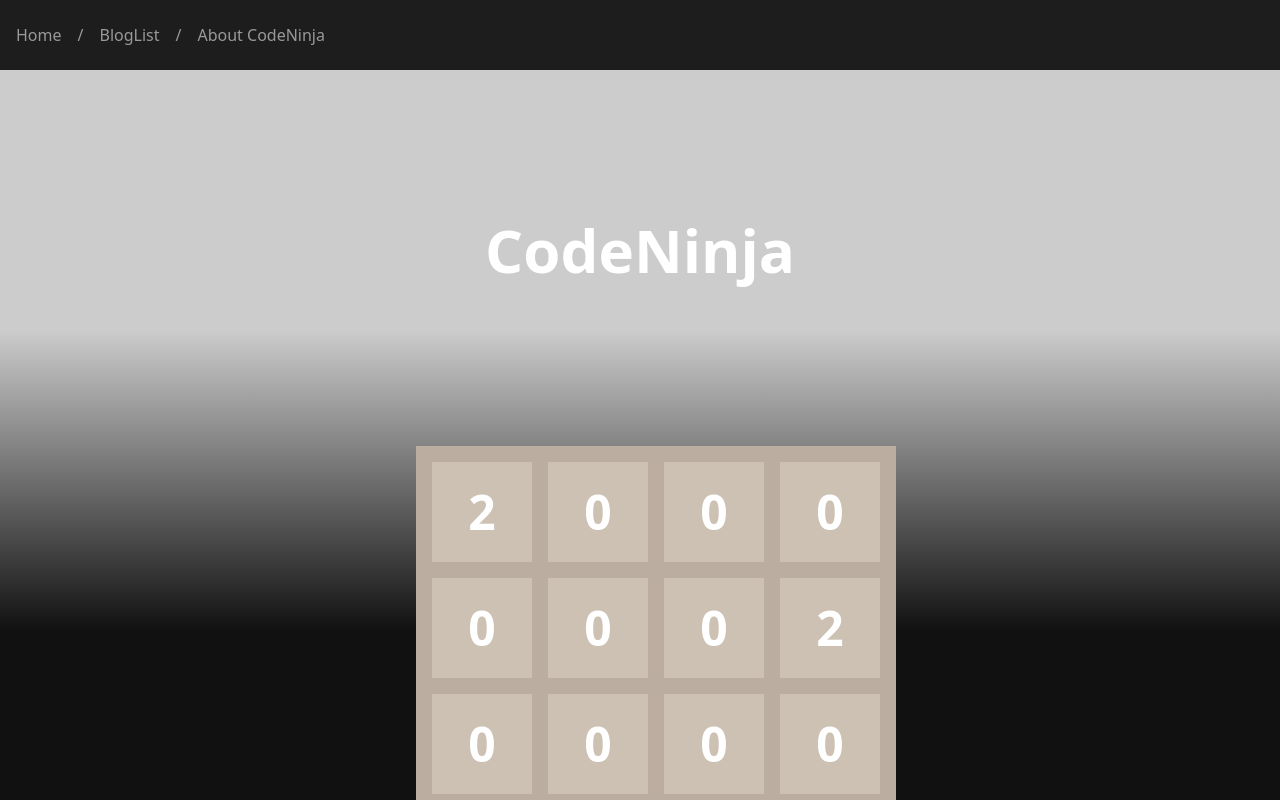
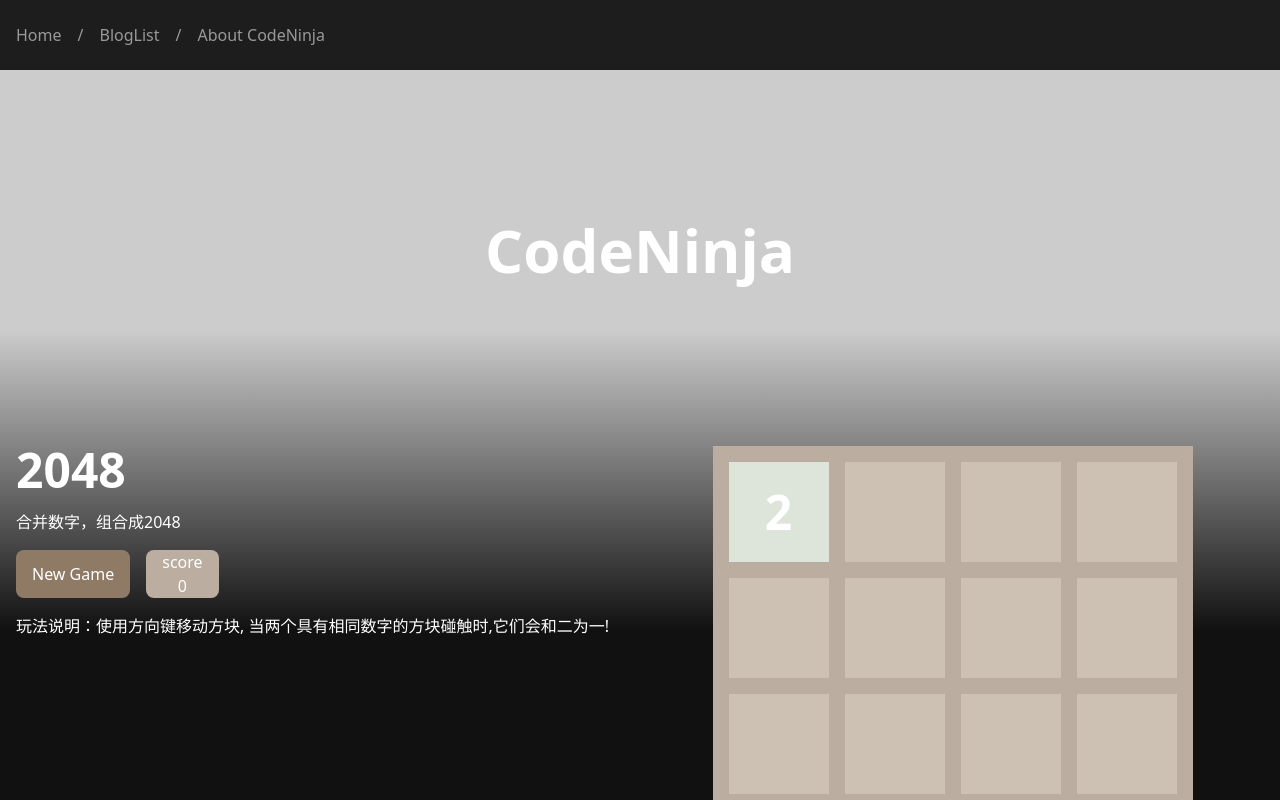
Before and after one commit to zhous1993/codeNinjaBlog, a Next.js app: page /post/game2048 in a window 1280 px wide. Shown: the top 800 px of the page. Built offline with nearby package versions, Linux system fonts and the light colour scheme; no server answers.

Commit message:
feat: 完善2048

```diff
--- a/pages/post/game2048.tsx
+++ b/pages/post/game2048.tsx
@@ -3,19 +3,22 @@ import Layout from '@/components/layout';
 import { DIRECTION, Games } from '@/util/games';
 import React, { Component } from 'react';
 
-export default class game2048 extends Component<{}, { matrix: Array<Array<number>>; games: Games }> {
+export default class game2048 extends Component<{}, { matrix: Array<Array<number>>; games: Games; score: number }> {
   constructor(props: {}) {
     super(props);
     const games = new Games();
-    this.state = { matrix: [], games: games };
+    this.state = { matrix: [], games: games, score: games.score };
   }
+  /**
+   * 不同按键向不同方向移动
+   * @param e
+   */
   handleKeyDown(e: KeyboardEvent) {
     const keyCode = e.keyCode;
     e.stopPropagation();
     switch (keyCode) {
       case 38:
         e.preventDefault();
-        console.log(this);
         this.state.games.move(DIRECTION.UP);
         break;
       case 40:
@@ -34,29 +37,62 @@ export default class game2048 extends Component<{}, { matrix: Array<Array<number
         this.state.games.move(DIRECTION.RIGHT);
         break;
     }
-    this.setState({ matrix: this.state.games.matrix });
+    this.setState({ matrix: this.state.games.matrix, score: this.state.games.score });
+  }
+  /**
+   * 重新开始
+   */
+  handleNewGame() {
+    this.state.games.newGame();
+    this.setState({ matrix: this.state.games.matrix, score: this.state.games.score });
   }
   componentDidMount() {
     this.setState({ matrix: this.state.games.matrix });
+    // 监听键盘事件
     window.addEventListener('keydown', (e) => this.handleKeyDown(e));
   }
   componentWillUnmount() {
     window.removeEventListener('keydown', (e) => this.handleKeyDown(e));
   }
   render() {
-    const { matrix } = this.state;
+    const { matrix,  score } = this.state;
     return (
       <Layout>
-        <section className="text-white">
+        <section className="text-white flex">
+          <div>
+            <div className="text-5xl font-semibold mb-4">2048</div>
+            <div className="mb-4">
+              合并数字，组合成<span>2048</span>
+            </div>
+            <div className="m-auto flex gap-4  mb-4">
+              <div
+                className="flex items-center px-4 rounded-lg bg-[#8f7a66] cursor-pointer"
+                onClick={() => {
+                  this.handleNewGame();
+                }}
+              >
+                New Game
+              </div>
+              <div className="flex flex-col items-center bg-[#bbada0] px-4 rounded-lg">
+                <span>score</span>
+                <span>{score}</span>
+              </div>
+            </div>
+            <div>玩法说明：使用方向键移动方块, 当两个具有相同数字的方块碰触时,它们会和二为一!</div>
+          </div>
+
           <div className={`${styles.gameBox} text-5xl font-semibold p-4 m-auto`}>
             {matrix.map((row, i) =>
               row.map((col, j) => (
                 <div
                   className="flex items-center justify-center  "
-                  style={{ background: 'rgba(238, 228, 218, 0.35)' }}
+                  style={{
+                    background: col > 0 ? `rgba(${(238 * col) % 255}, 228, 218, 1)` : 'rgba(238 , 228, 218, 0.35)',
+                  }}
                   key={i + '' + j}
                 >
-                  {col}
+                  {/* 为0时不显示 */}
+                  {col > 0 ? col : ''}
                 </div>
               )),
             )}
--- a/util/games.ts
+++ b/util/games.ts
@@ -16,6 +16,10 @@ export class Games {
         [0, 0, 0, 0],
         [0, 0, 0, 0]
     ]
+    score = 0
+    /**
+     * 将不同移动方向抽离成函数，计算下一个坐标，减少判断
+     */
     #next = {
         [DIRECTION.DOWN]: (i: number, j: number): Array<number> => [i - 1, j],
         [DIRECTION.LEFT]: (i: number, j: number): Array<number> => [i, j + 1],
@@ -23,9 +27,10 @@ export class Games {
         [DIRECTION.RIGHT]: (i: number, j: number): Array<number> => [i, j - 1]
     }
     constructor() {
-        this.#newGame()
+        this.newGame()
     }
-    #newGame() {
+    newGame() {
+        this.score = 0;
         this.matrix = [
             [0, 0, 0, 0],
             [0, 0, 0, 0],
@@ -56,6 +61,12 @@ export class Games {
             this.#randomPos()
         }
     }
+    /**
+     * 判断是否在矩阵内
+     * @param i 纵坐标
+     * @param j 横坐标
+     * @returns
+     */
     #inRange(i: number, j: number) {
         return this.matrix[i] && this.matrix[i][j] !== undefined
     }
@@ -63,10 +74,12 @@ export class Games {
      * 获取下一个值
      */
     #getNext(direction: DIRECTION, i: number, j: number) {
+        // 根据方向获取下一个坐标
         let [nextI, nextJ] = this.#next[direction](i, j)
         // 判断是否在矩阵内
         while (this.#inRange(nextI, nextJ)) {
             const nextValue = this.matrix[nextI][nextJ]
+            // 如果该坐标不为0 返回结果 为0寻找下一个坐标，知道找到为止
             if (nextValue !== 0) {
                 return [nextI, nextJ, nextValue]
             } else {
@@ -75,21 +88,31 @@ export class Games {
         }
 
     }
+    /**
+     * 计算值
+     * @param direction 方向
+     * @param i 纵坐标
+     * @param j 横坐标
+     * @returns
+     */
     #calculate(direction: DIRECTION, i: number, j: number) {
         if (!this.#inRange(i, j)) return
         // 计算这个位置的值
         const result = this.#getNext(direction, i, j)
         if (!result) return
         const [nextI, nextJ, nextValue] = result
+        // 判断当前值是否为0 为0则交换值后继续计算
         if (this.matrix[i][j] === 0) {
             this.matrix[i][j] = nextValue
             this.matrix[nextI][nextJ] = 0
             // 为0 交换位置后再计算一次
             this.#calculate(direction, i, j)
+            // 判断当前值和下一个值是否相等 相等累加
         } else if (this.matrix[i][j] === nextValue) {
             // 和下一个值相等则累加
             this.matrix[i][j] += nextValue
             this.matrix[nextI][nextJ] = 0
+            this.score += 2
         }
         // 计算下个位置的值
         const [_nextI, _nextJ] = this.#next[direction](i, j)
@@ -98,28 +121,33 @@ export class Games {
     move(direction: DIRECTION) {
         switch (direction) {
             case DIRECTION.DOWN:
+                // 向下：从左向右遍历 从最后一行计算
                 for (let j = 0; j < 4; j++) {
                     this.#calculate(direction, 3, j)
                 }
                 break;
             case DIRECTION.UP:
+                // 向上：从左向右遍历列 从第一行开始计算
                 for (let j = 0; j < 4; j++) {
 
                     this.#calculate(direction, 0, j)
                 }
                 break;
             case DIRECTION.LEFT:
+                // 向左：从上往下遍历行 从第一列开始计算
                 for (let i = 0; i < 4; i++) {
                     this.#calculate(direction, i, 0)
                 }
                 break;
             case DIRECTION.RIGHT:
             default:
+                // 向右：从上往下遍历行 从最后一列开始计算
                 for (let i = 0; i < 4; i++) {
                     this.#calculate(direction, i, 3)
                 }
                 break;
         }
+        // 每次移动后新加一个方块
         this.#randomPos()
     }
 
```
